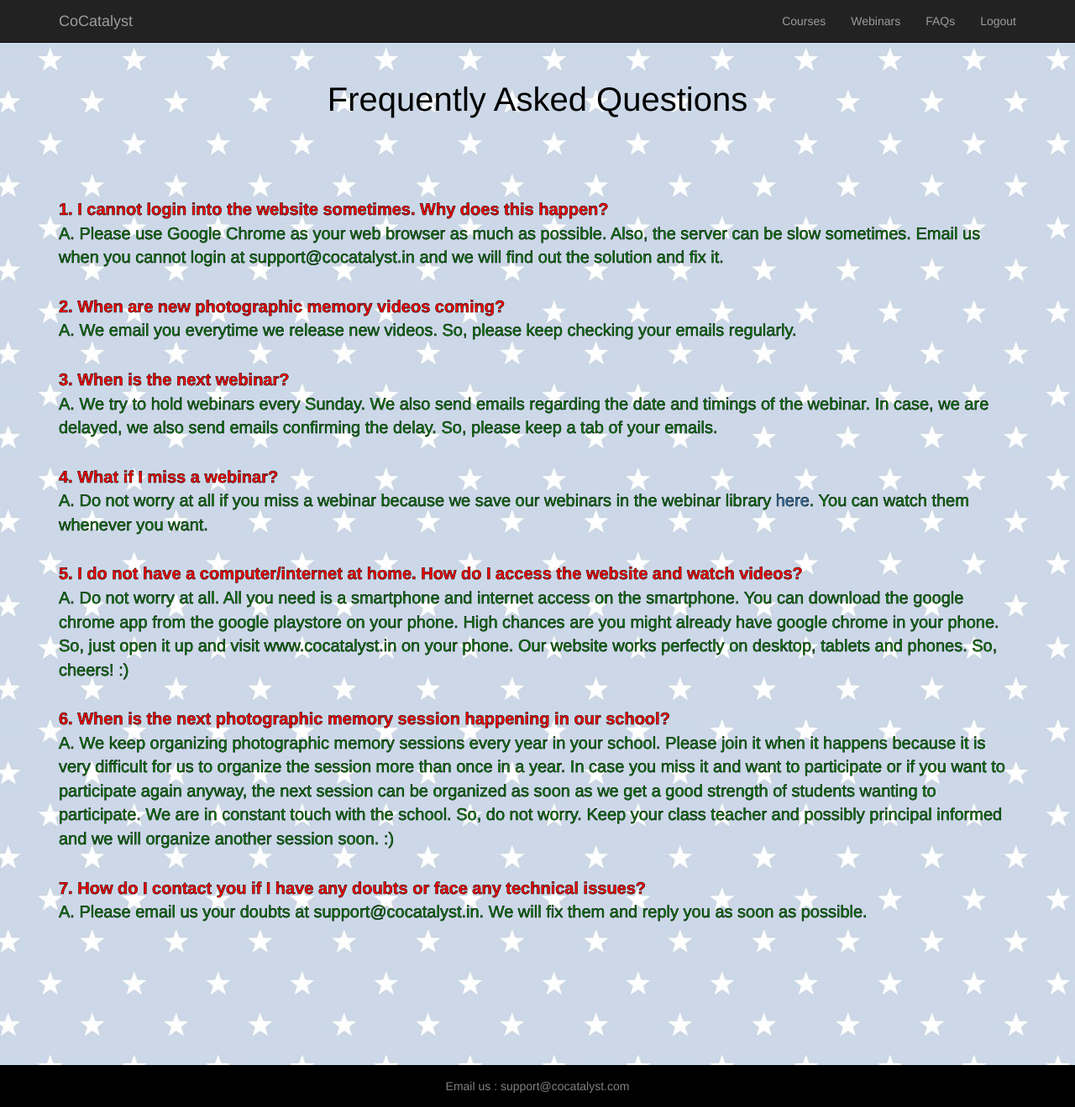
After one commit to vgoel38/EmpowerK-12, a Flask app: page /faqs in a window 1280 px wide. The commit adds this page. Shown: the whole page at 84% size. Run offline with Flask 2, Linux system fonts and the light colour scheme; a user stored in the database is signed in; some libraries are stand-ins or nearby versions.

Commit message:
added faqs

```diff
--- a/project.py
+++ b/project.py
@@ -278,6 +278,13 @@ def showAndroid():
         return redirect('/login')
     return render_template('android.html')
 
+#faqs
+@app.route('/faqs')
+def showFaqs():
+    if 'username' not in login_session:
+        return redirect('/login')
+    return render_template('faqs.html')
+
 
 if __name__ == '__main__':
     app.debug = True
--- a/static/common.js
+++ b/static/common.js
@@ -48,7 +48,7 @@ var navigationbar = '<nav class="navbar navbar-inverse navbar-fixed-top" role="n
                                             '</div>'+
                                     '</li>'+
                                     '<li class="navLink"><a href="/webinars">Webinars</a></li>'+
-                                    // '<li class="navLink"><a href="/myaccount">My Account</a></li>'+
+                                    '<li class="navLink"><a href="/faqs">FAQs</a></li>'+
                                     '<li class="navLink"><a href="/logout">Logout</a></li>'+
                                 '</ul>'+
                             '</div>'+
--- a/static/styles.css
+++ b/static/styles.css
@@ -756,3 +756,41 @@ body::-webkit-scrollbar{
     }
 }
 /*android styling ends*/
+
+
+/*FAQs styling starts*/
+
+#faqsWallpaper{
+    background-image: url('faqs.jpg');
+}
+
+#FaqsTitle{
+    /*width: 100vw;
+    height: 45vh;*/
+    margin: 70px;
+    padding: 2%;
+    /*display: table-cell;*/
+    vertical-align: bottom;
+    font-size: 40px;
+    text-align: center;
+    color: black;/*
+    text-shadow: #000 3px 2px 2px;*/
+}
+
+.ques{
+    font-weight: bold;
+    font-size: 20px;
+    color: red;
+    -webkit-text-stroke-width: 0.5px;
+   -webkit-text-stroke-color: black;
+
+}
+
+.ans{
+    font-size: 20px;
+    color: green;
+    -webkit-text-stroke-width: 0.5px;
+   -webkit-text-stroke-color: black;
+}
+
+/*FAQs styling ends*/
--- /dev/null
+++ b/templates/faqs.html
@@ -0,0 +1,54 @@
+<!DOCTYPE html>
+<html lang="en">
+    <head>
+        <meta charset="utf-8">
+        <meta http-equiv="X-UA-Compatible" content="IE=edge">
+        <meta name="viewport" content="width=device-width initial-scale=1">
+        <!--JS files!-->
+        <script src="https://ajax.googleapis.com/ajax/libs/jquery/1.12.0/jquery.min.js"></script>
+        <script src="http://maxcdn.bootstrapcdn.com/bootstrap/3.3.6/js/bootstrap.min.js"></script>
+        <!--CS files-->
+        <link rel=stylesheet type=text/css href="{{ url_for('static', filename='styles.css') }}">
+        <link rel="stylesheet" href="https://maxcdn.bootstrapcdn.com/bootstrap/3.3.6/css/bootstrap.min.css" integrity="sha384-1q8mTJOASx8j1Au+a5WDVnPi2lkFfwwEAa8hDDdjZlpLegxhjVME1fgjWPGmkzs7" crossorigin="anonymous">
+        <!--Fonts-->
+        <link href='https://fonts.googleapis.com/css?family=Raleway' rel='stylesheet' type='text/css'>
+    </head>
+
+<body id="faqsWallpaper">
+    <div>
+        <h1 id="FaqsTitle">Frequently Asked Questions</h1>
+    </div>
+
+    <div class="container">
+
+        <span class="ques">1. I cannot login into the website sometimes. Why does this happen?</span><br>
+        <p class="ans">A. Please use Google Chrome as your web browser as much as possible. Also, the server can be slow sometimes. Email us when you cannot login at support@cocatalyst.in and we will find out the solution and fix it.</p><br>
+
+        <span class="ques">2. When are new photographic memory videos coming?</span><br>
+        <p class="ans">A. We email you everytime we release new videos. So, please keep checking your emails regularly.</p><br>
+
+        <span class="ques">3. When is the next webinar?</span><br>
+        <p class="ans">A. We try to hold webinars every Sunday. We also send emails regarding the date and timings of the webinar. In case, we are delayed, we also send emails confirming the delay. So, please keep a tab of your emails.</p><br>
+
+        <span class="ques">4. What if I miss a webinar?</span><br>
+        <p class="ans">A. Do not worry at all if you miss a webinar because we save our webinars in the webinar library <a href="/webinars" target="_blank">here</a>. You can watch them whenever you want.</p><br>
+
+        <span class="ques">5. I do not have a computer/internet at home. How do I access the website and watch videos?</span><br>
+        <p class="ans">A. Do not worry at all. All you need is a smartphone and internet access on the smartphone. You can download the google chrome app from the google playstore on your phone. High chances are you might already have google chrome in your phone. So, just open it up and visit www.cocatalyst.in on your phone. Our website works perfectly on desktop, tablets and phones. So, cheers! :)</p><br>
+
+        <span class="ques">6. When is the next photographic memory session happening in our school?</span><br>
+        <p class="ans">A. We keep organizing photographic memory sessions every year in your school. Please join it when it happens because it is very difficult for us to organize the session more than once in a year. In case you miss it and want to participate or if you want to participate again anyway, the next session can be organized as soon as we get a good strength of students wanting to participate. We are in constant touch with the school. So, do not worry. Keep your class teacher and possibly principal informed and we will organize another session soon. :)</p><br>
+
+        <span class="ques">7. How do I contact you if I have any doubts or face any technical issues?</span><br>
+        <p class="ans">A. Please email us your doubts at support@cocatalyst.in. We will fix them and reply you as soon as possible.</p><br>
+
+        <span class="ques"></span><br>
+        <p class="ans"></p><br>
+
+    </div>
+
+    <br><br><br><br>
+
+    <script type="text/javascript" src="static/common.js"></script>
+</body>
+</html>
```
Also changed, not shown: static/faqs.jpg (added).
